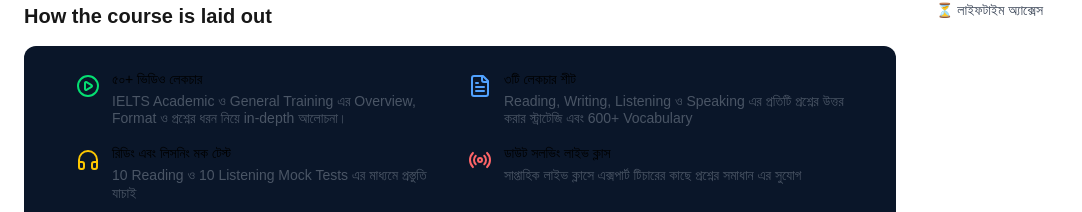
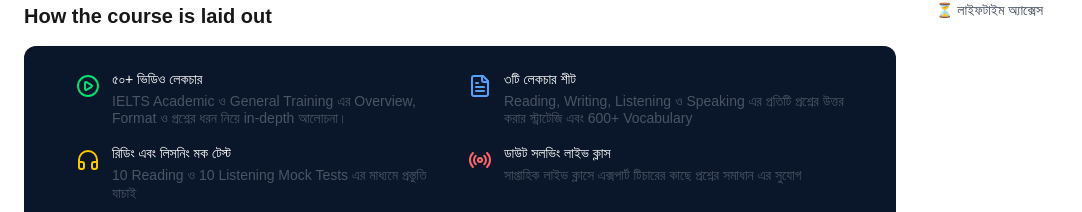
Before and after one commit to shahnawroz/10ms_Assesment, a Next.js app: page / in a window 1280 px wide. Shown: the part 672-884 px from the top of the page, without its empty margins (0-1082 px from the left). Built offline with nearby package versions, Linux system fonts and the light colour scheme.

Commit message:
:bug: Fix:featurelist content color fixed

```diff
--- a/src/app/components/FeatureList.tsx
+++ b/src/app/components/FeatureList.tsx
@@ -6,24 +6,24 @@
 const featureData: FeatureCardType[] = [
   {
     icon: <PlayCircle className="text-green-400" />,
-    title: "৫০+ ভিডিও লেকচার",
+    title: <span className="text-white">৫০+ ভিডিও লেকচার</span>,
     description:
       "IELTS Academic ও General Training এর Overview, Format ও প্রশ্নের ধরন নিয়ে in-depth আলোচনা।",
   },
   {
     icon: <FileText className="text-blue-400" />,
-    title: "৩টি লেকচার শীট",
+    title: <span className="text-white">৩টি লেকচার শীট</span>,
     description:
       "Reading, Writing, Listening ও Speaking এর প্রতিটি প্রশ্নের উত্তর করার স্ট্রাটেজি এবং 600+ Vocabulary",
   },
   {
     icon: <Headphones className="text-yellow-400" />,
-    title: "রিডিং এবং লিসনিং মক টেস্ট",
+    title: <span className="text-white">রিডিং এবং লিসনিং মক টেস্ট</span>,
     description: "10 Reading ও 10 Listening Mock Tests এর মাধ্যমে প্রস্তুতি যাচাই",
   },
   {
     icon: <Radio className="text-red-400" />,
-    title: "ডাউট সলভিং লাইভ ক্লাস",
+    title: <span className="text-white">ডাউট সলভিং লাইভ ক্লাস</span>,
     description:
       "সাপ্তাহিক লাইভ ক্লাসে এক্সপার্ট টিচারের কাছে প্রশ্নের সমাধান এর সুযোগ",
   },
@@ -32,8 +32,7 @@
 const FeatureList = () => {
   return (
     <div className="bg-[#0A1629] p-6 rounded-xl flex justify-center">
-
-      <div className="grid grid-cols-1 md:grid-cols-2 gap-4 w-full max-w-3xl">
+      <div className="grid grid-cols-1 md:grid-cols-2 gap-4 w-full max-w-3xl ">
         {featureData.map((card, index) => (
           <FeatureCard key={index} {...card} />
         ))}
--- a/src/app/components/FeatureSection.tsx
+++ b/src/app/components/FeatureSection.tsx
@@ -6,7 +6,7 @@
 
 const FeatureSection = () => {
   return (
-    <div className="grid grid-cols-1 md:grid-cols-2 gap-x-10 gap-y-4 bg-white p-6 rounded-md max-w-4xl mx-auto border">
+    <div className="grid grid-cols-1 md:grid-cols-2 gap-x-10 gap-y-4 bg-white p-6 rounded-md max-w-4xl mx-auto border border-[#d4dce5]">
       {features.map((feature, index) => (
         <FeatureCard
           key={index}
--- a/src/app/components/type.ts
+++ b/src/app/components/type.ts
@@ -1,8 +1,7 @@
-import { JSX } from "react";
+import React, { JSX } from "react";
 
-// types.ts
 export type FeatureCard = {
   icon: JSX.Element;
-  title: string;
+  title: React.ReactNode;   // allows JSX for styling
   description: string;
 };
```
